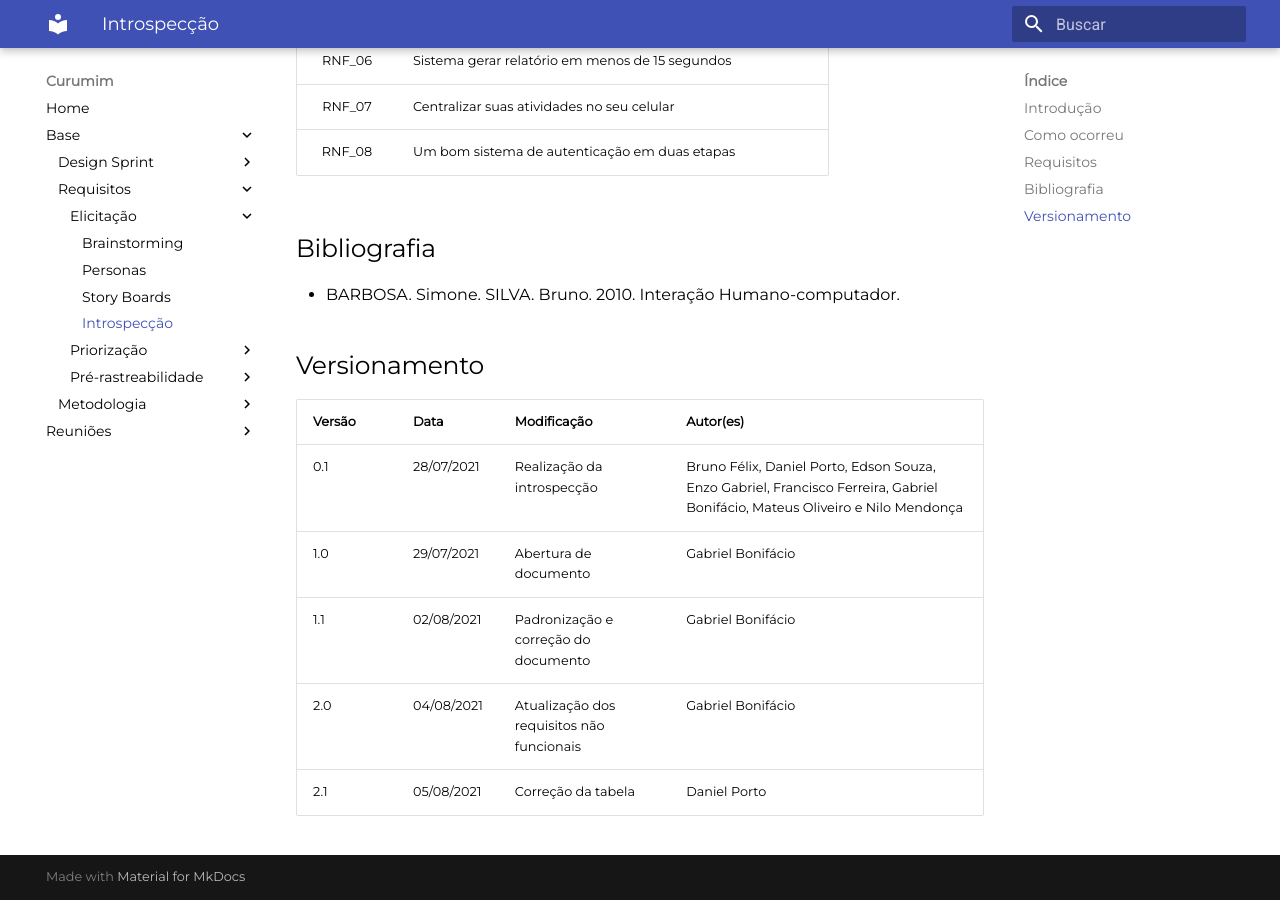
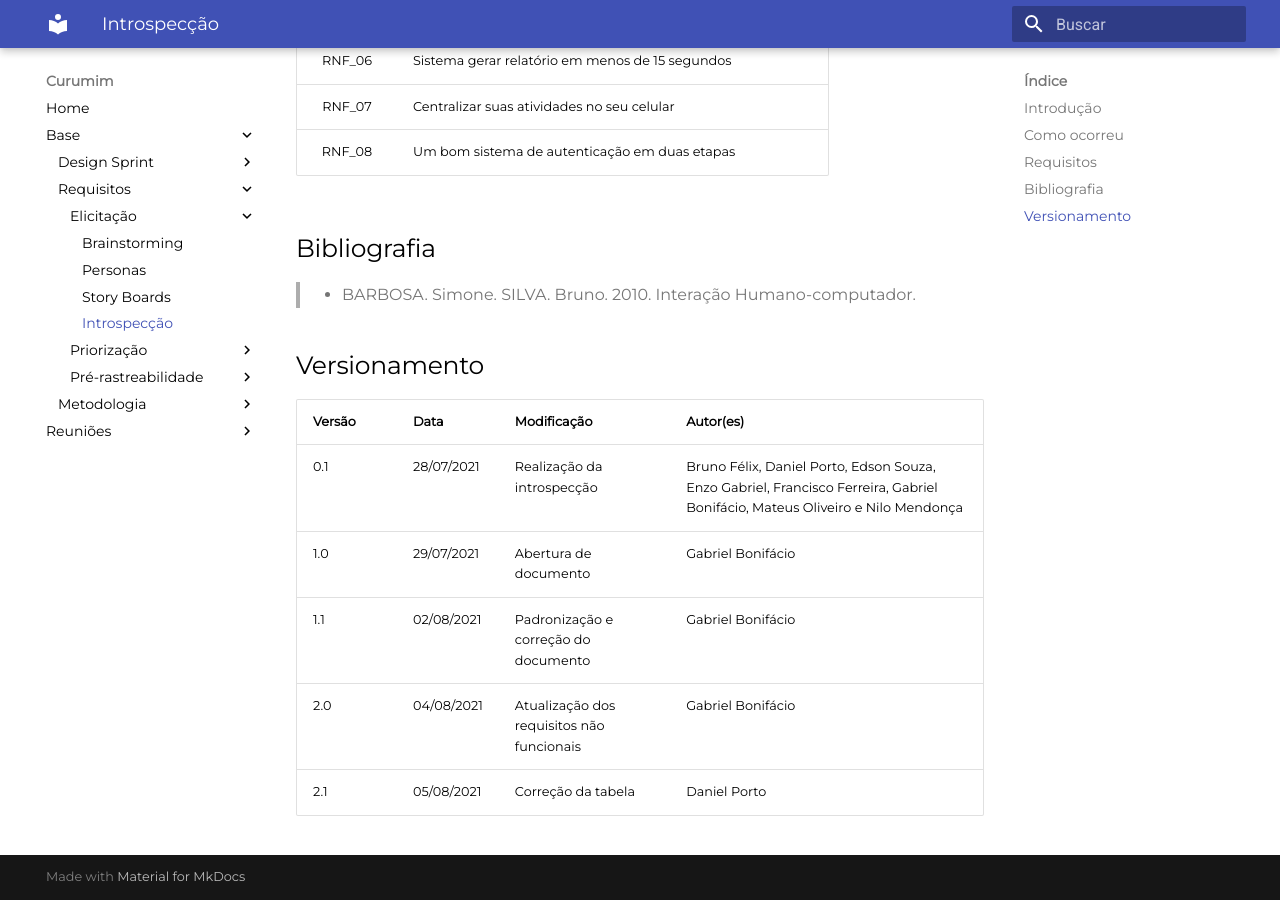
Before and after one commit to UnBArqDsw2021-1/2021.1_G6_Curumim, an MkDocs documentation site: the page built from docs/base/requisitos/elicitacao/introspeccao.md, in a window 1280 px wide and 900 px high, scrolled down 868 px. Built offline with MkDocs 1.6.1 and Material for MkDocs 9.7.7, drawn with Linux system fonts in a browser that asks for light colours.

Commit message:
doc (#13): ajuste de bibliografia

```diff
--- a/docs/base/requisitos/elicitacao/introspeccao.md
+++ b/docs/base/requisitos/elicitacao/introspeccao.md
@@ -4,7 +4,6 @@
 ## Como ocorreu
 
 &emsp;&emsp;Durante a reunião do dia 28/07, o grupo fez a execução da técnica de introspecção, logo após da criação das personas, com o objetivo de elicitar alguns requisitos não-funcionais, já que ainda só haviamos elicitados os funcionais.
-
 
 ## Requisitos
 &emsp;&emsp;Segue a tabela com os requisitos não funcionais elicitados:
@@ -22,7 +21,7 @@
 
 ## Bibliografia
 
-- BARBOSA. Simone. SILVA. Bruno. 2010. Interação Humano-computador.
+> - BARBOSA. Simone. SILVA. Bruno. 2010. Interação Humano-computador.
 
 ## Versionamento
 | Versão | Data | Modificação | Autor(es) |
```
